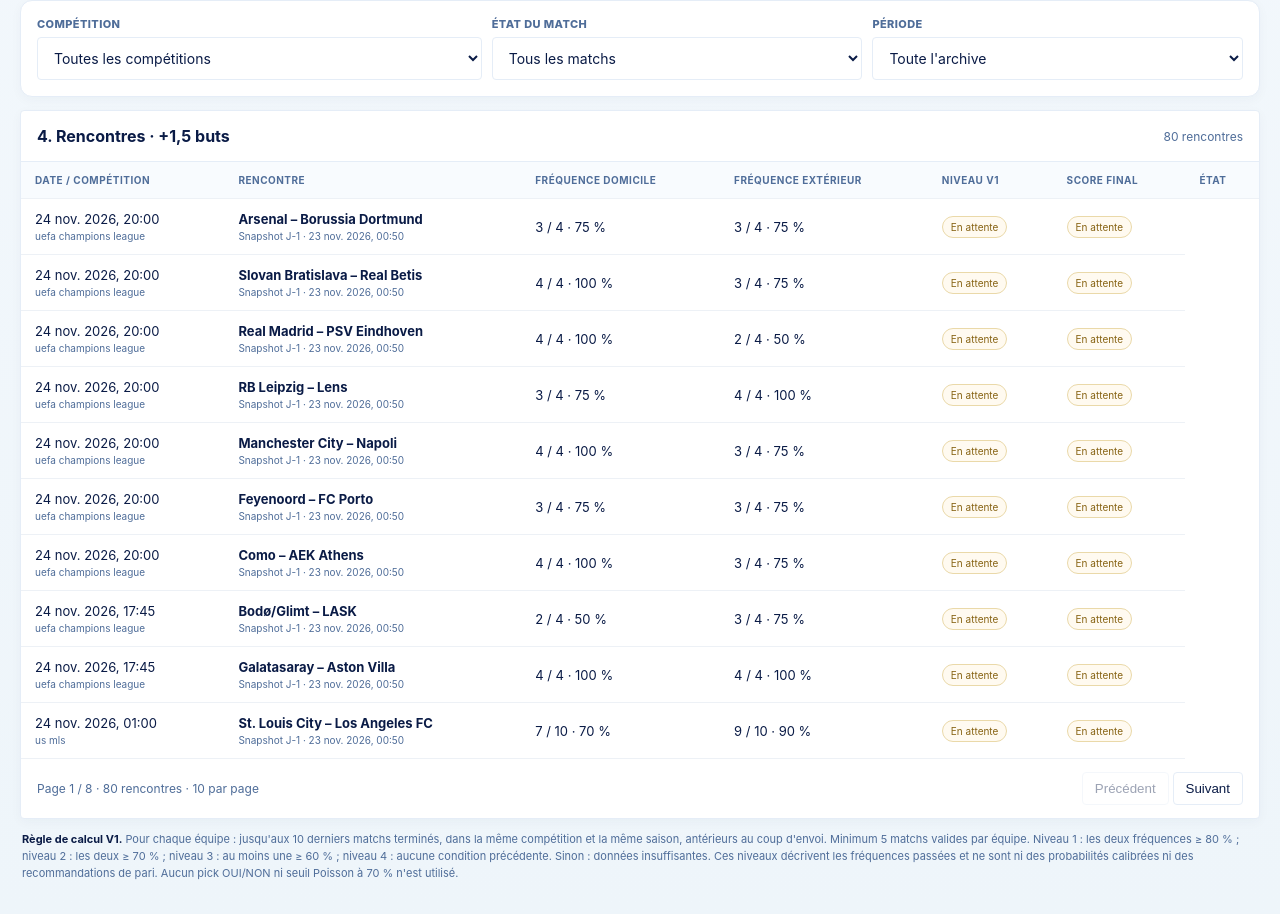
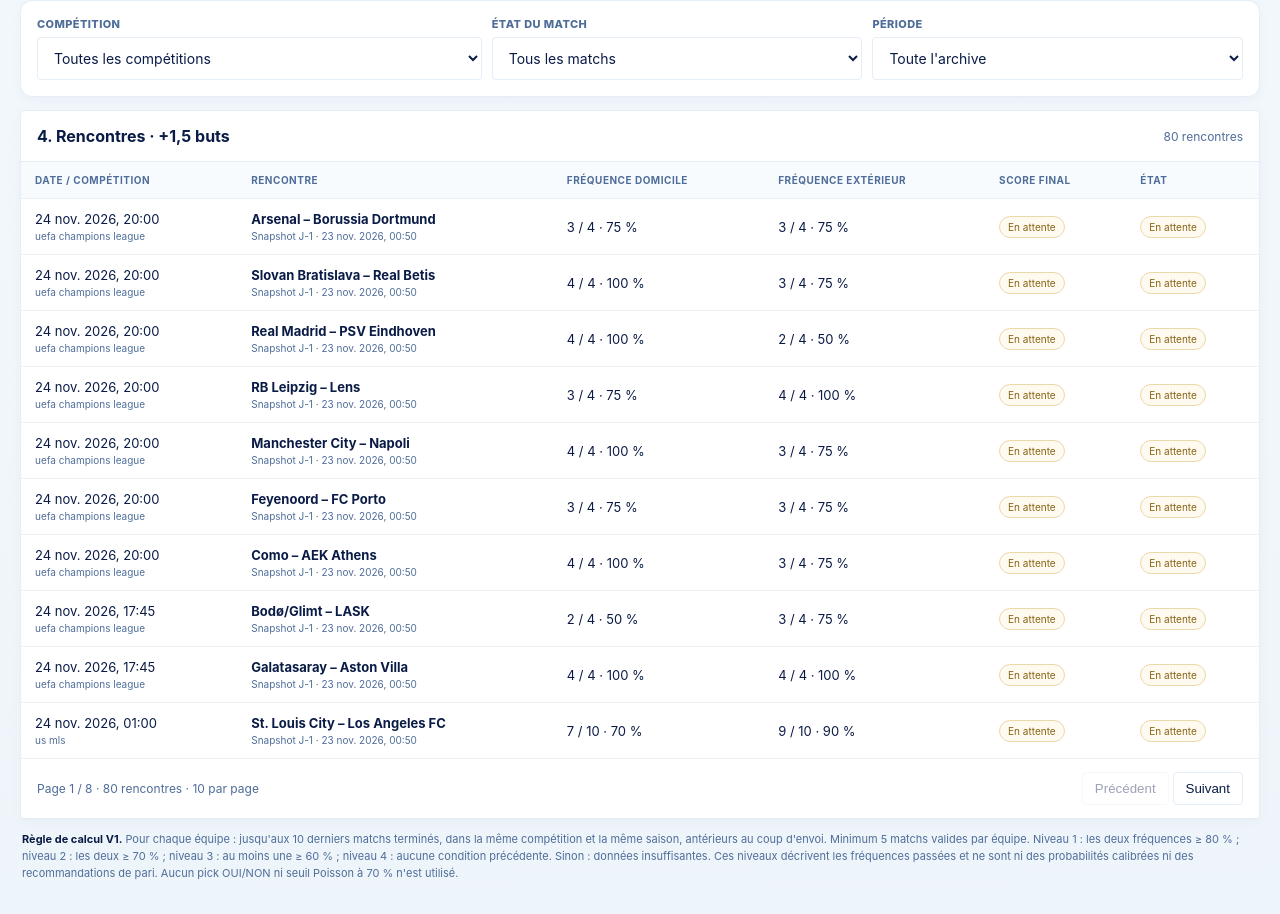
Before and after one commit to SamSEILLER/PronoFoot-AI-interface, a plain HTML site: page history.html in a window 1280 px wide. Shown: the part 791-1705 px from the top of the page. Drawn offline with Linux system fonts and the light colour scheme.

Commit message:
Supprimer la colonne niveau V1 de l'historique

```diff
--- a/history.html
+++ b/history.html
@@ -53,7 +53,7 @@ main{max-width:1600px;margin:auto;padding:20px}.hero{display:flex;justify-conten
 </section>
 <section class="panel">
 <div class="panel-head"><h2 id="matchesTitle">4. Rencontres archivées</h2><span id="rowCount">0 match</span></div>
-<div class="table-wrap"><table><thead><tr><th>DATE / COMPÉTITION</th><th>RENCONTRE</th><th>FRÉQUENCE DOMICILE</th><th>FRÉQUENCE EXTÉRIEUR</th><th>NIVEAU V1</th><th>SCORE FINAL</th><th>ÉTAT</th></tr></thead><tbody id="historyRows"></tbody></table></div>
+<div class="table-wrap"><table><thead><tr><th>DATE / COMPÉTITION</th><th>RENCONTRE</th><th>FRÉQUENCE DOMICILE</th><th>FRÉQUENCE EXTÉRIEUR</th><th>SCORE FINAL</th><th>ÉTAT</th></tr></thead><tbody id="historyRows"></tbody></table></div>
 <div class="empty" id="emptyState" hidden><strong>Aucune rencontre à afficher</strong>Aucune rencontre ne correspond aux filtres sélectionnés.</div>
 <div class="pagination" id="archivePagination" hidden><span id="archivePageInfo">Page 1 / 1</span><div><button id="archivePrev" type="button">Précédent</button> <button id="archiveNext" type="button">Suivant</button></div></div>
 </section>
```
